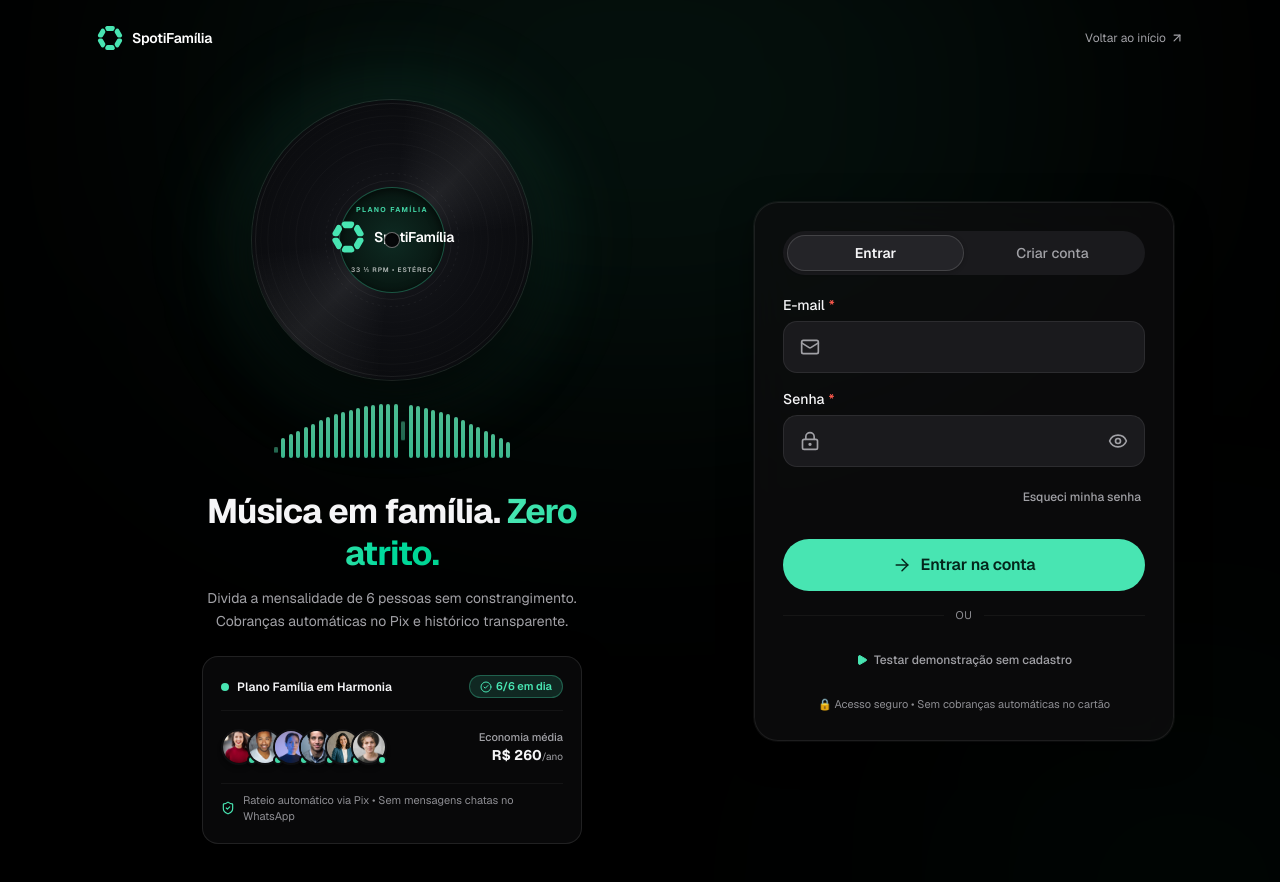
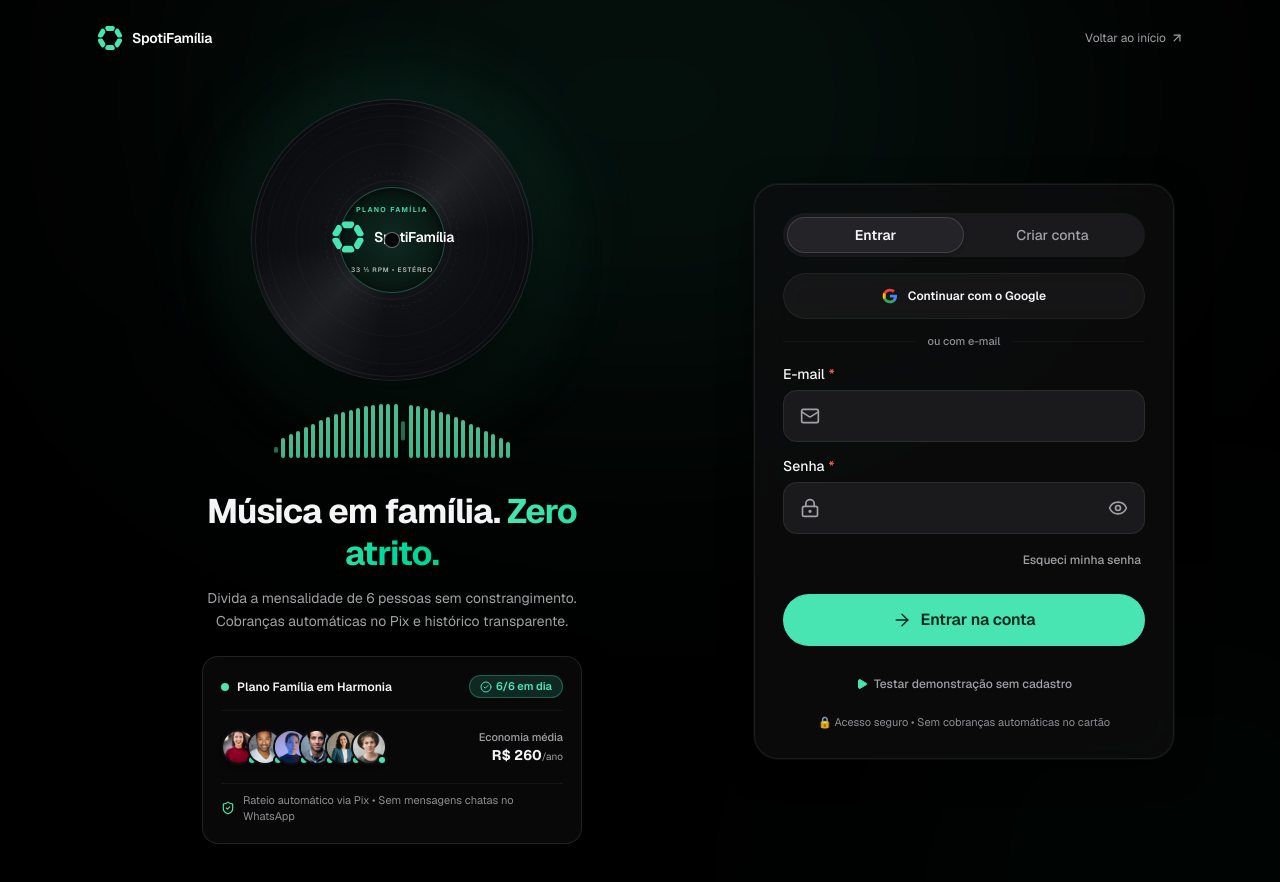
Before and after one commit to Sandynesk/Spotify-familia, a Next.js app: page /login in a window 1280 px wide. Shown: the top 882 px of the page. Built offline with nearby package versions, Linux system fonts and the light colour scheme.

Commit message:
feat(auth): pre-configure Google OAuth authentication with single-click sign-in and sign-up

```diff
--- a/components/public/AuthForm.tsx
+++ b/components/public/AuthForm.tsx
@@ -26,6 +26,29 @@ const AUTH_OPTIONS = [
 
 const emailPattern = /^[^\s@]+@[^\s@]+\.[^\s@]+$/
 
+function GoogleIcon({ className = 'h-4 w-4' }: { className?: string }) {
+  return (
+    <svg viewBox="0 0 24 24" aria-hidden="true" className={className}>
+      <path
+        d="M22.56 12.25c0-.78-.07-1.53-.2-2.25H12v4.26h5.92c-.26 1.37-1.04 2.53-2.21 3.31v2.77h3.57c2.08-1.92 3.28-4.74 3.28-8.09z"
+        fill="#4285F4"
+      />
+      <path
+        d="M12 23c2.97 0 5.46-.98 7.28-2.66l-3.57-2.77c-.98.66-2.23 1.06-3.71 1.06-2.86 0-5.29-1.93-6.16-4.53H2.18v2.84C3.99 20.53 7.7 23 12 23z"
+        fill="#34A853"
+      />
+      <path
+        d="M5.84 14.09c-.22-.66-.35-1.36-.35-2.09s.13-1.43.35-2.09V7.06H2.18C1.43 8.55 1 10.22 1 12s.43 3.45 1.18 4.94l2.85-2.22.81-.63z"
+        fill="#FBBC05"
+      />
+      <path
+        d="M12 5.38c1.62 0 3.06.56 4.21 1.64l3.15-3.15C17.45 2.09 14.97 1 12 1 7.7 1 3.99 3.47 2.18 7.06l3.66 2.84c.87-2.6 3.3-4.52 6.16-4.52z"
+        fill="#EA4335"
+      />
+    </svg>
+  )
+}
+
 function getLoginError(message: string) {
   const normalized = message.toLowerCase()
   if (normalized.includes('email not confirmed') || normalized.includes('email_not_confirmed')) {
@@ -50,6 +73,7 @@ export function AuthForm({ mode: initialMode, initialError }: AuthFormProps) {
   const { success: toastSuccess } = useToast()
   const [mode, setMode] = useState<AuthMode>(initialMode)
   const [loading, setLoading] = useState(false)
+  const [loadingGoogle, setLoadingGoogle] = useState(false)
   const [name, setName] = useState('')
   const [email, setEmail] = useState('')
   const [password, setPassword] = useState('')
@@ -74,6 +98,31 @@ export function AuthForm({ mode: initialMode, initialError }: AuthFormProps) {
     setFieldErrors((current) => ({ ...current, [field]: undefined }))
     setFormError(null)
     setFormSuccess(null)
+  }
+
+  async function handleGoogleLogin() {
+    setLoadingGoogle(true)
+    setFormError(null)
+    try {
+      const supabase = createClient()
+      const { error } = await supabase.auth.signInWithOAuth({
+        provider: 'google',
+        options: {
+          redirectTo: `${window.location.origin}/api/auth/callback?next=/dashboard`,
+          queryParams: {
+            access_type: 'offline',
+            prompt: 'consent',
+          },
+        },
+      })
+      if (error) {
+        setFormError('Não foi possível conectar com o Google. Verifique a configuração do provedor no Supabase.')
+        setLoadingGoogle(false)
+      }
+    } catch {
+      setFormError('Ocorreu um erro inesperado ao conectar com o Google. Tente novamente.')
+      setLoadingGoogle(false)
+    }
   }
 
   async function handleSubmit(event: React.FormEvent<HTMLFormElement>) {
@@ -150,7 +199,7 @@ export function AuthForm({ mode: initialMode, initialError }: AuthFormProps) {
     <div className="w-full">
       <div className="app-glass rounded-[24px] p-5 shadow-app-float sm:p-7">
         {/* Mode switcher tabs */}
-        <div className="mb-5">
+        <div className="mb-4">
           <SegmentedControl
             options={AUTH_OPTIONS}
             value={mode}
@@ -159,10 +208,31 @@ export function AuthForm({ mode: initialMode, initialError }: AuthFormProps) {
           />
         </div>
 
+        {/* Google OAuth One-Click Action */}
+        <button
+          type="button"
+          onClick={handleGoogleLogin}
+          disabled={loading || loadingGoogle}
+          className="inline-flex min-h-[46px] w-full items-center justify-center gap-2.5 rounded-full border border-app-line/80 bg-white/[0.04] px-4 text-xs font-semibold text-app-text backdrop-blur-sm transition-all hover:border-white/20 hover:bg-white/[0.08] active:scale-[0.99] disabled:opacity-50 select-none cursor-pointer"
+        >
+          {loadingGoogle ? (
+            <span className="h-4 w-4 animate-spin rounded-full border-2 border-app-text border-t-transparent" />
+          ) : (
+            <GoogleIcon className="h-4 w-4 shrink-0" />
+          )}
+          <span>{registering ? 'Cadastrar com o Google' : 'Continuar com o Google'}</span>
+        </button>
+
+        <div className="my-3.5 flex items-center gap-3" aria-hidden="true">
+          <span className="h-px flex-1 bg-app-line/50" />
+          <span className="text-[11px] font-medium text-app-subtle">ou com e-mail</span>
+          <span className="h-px flex-1 bg-app-line/50" />
+        </div>
+
         <form
           onSubmit={handleSubmit}
           noValidate
-          className="space-y-4"
+          className="space-y-3.5"
           aria-label={registering ? 'Criar conta no SpotiFamília' : 'Entrar no SpotiFamília'}
         >
           {formError && (
@@ -218,7 +288,7 @@ export function AuthForm({ mode: initialMode, initialError }: AuthFormProps) {
             required
           />
 
-          <div className="space-y-2">
+          <div className="space-y-1.5">
             <AuthInput
               id="auth-password"
               label="Senha"
@@ -251,7 +321,7 @@ export function AuthForm({ mode: initialMode, initialError }: AuthFormProps) {
             <div className="-mt-1 flex justify-end">
               <Link
                 href="/recuperar-senha"
-                className="min-h-9 inline-flex items-center rounded-sm px-1 text-xs font-medium text-app-muted transition-colors hover:text-app-accent focus-visible:outline-2 focus-visible:outline-offset-2 focus-visible:outline-app-accent"
+                className="min-h-8 inline-flex items-center rounded-sm px-1 text-xs font-medium text-app-muted transition-colors hover:text-app-accent focus-visible:outline-2 focus-visible:outline-offset-2 focus-visible:outline-app-accent"
               >
                 Esqueci minha senha
               </Link>
@@ -263,27 +333,23 @@ export function AuthForm({ mode: initialMode, initialError }: AuthFormProps) {
             size="lg"
             loading={loading}
             icon={<ArrowRight />}
-            className="mt-2 w-full"
+            className="mt-1 w-full"
           >
             {registering ? 'Criar minha conta' : 'Entrar na conta'}
           </Button>
         </form>
 
-        <div className="my-4 flex items-center gap-3" aria-hidden="true">
-          <span className="h-px flex-1 bg-app-line/60" />
-          <span className="text-[11px] uppercase tracking-wider text-app-subtle">ou</span>
-          <span className="h-px flex-1 bg-app-line/60" />
+        <div className="mt-4 pt-1 text-center">
+          <Link
+            href="/demo"
+            className="inline-flex min-h-9 items-center justify-center gap-1.5 text-xs font-medium text-app-muted transition-colors hover:text-app-text focus-visible:outline-2 focus-visible:outline-offset-2 focus-visible:outline-app-accent"
+          >
+            <Play aria-hidden className="h-3 w-3 fill-current text-app-accent" />
+            Testar demonstração sem cadastro
+          </Link>
         </div>
 
-        <Link
-          href="/demo"
-          className="inline-flex min-h-10 w-full items-center justify-center gap-1.5 text-xs font-medium text-app-muted transition-colors hover:text-app-text focus-visible:outline-2 focus-visible:outline-offset-2 focus-visible:outline-app-accent"
-        >
-          <Play aria-hidden className="h-3 w-3 fill-current text-app-accent" />
-          Testar demonstração sem cadastro
-        </Link>
-
-        <p className="mt-4 text-center text-[11px] text-app-subtle">
+        <p className="mt-3 text-center text-[11px] text-app-subtle">
           🔒 Acesso seguro • Sem cobranças automáticas no cartão
         </p>
       </div>
```
